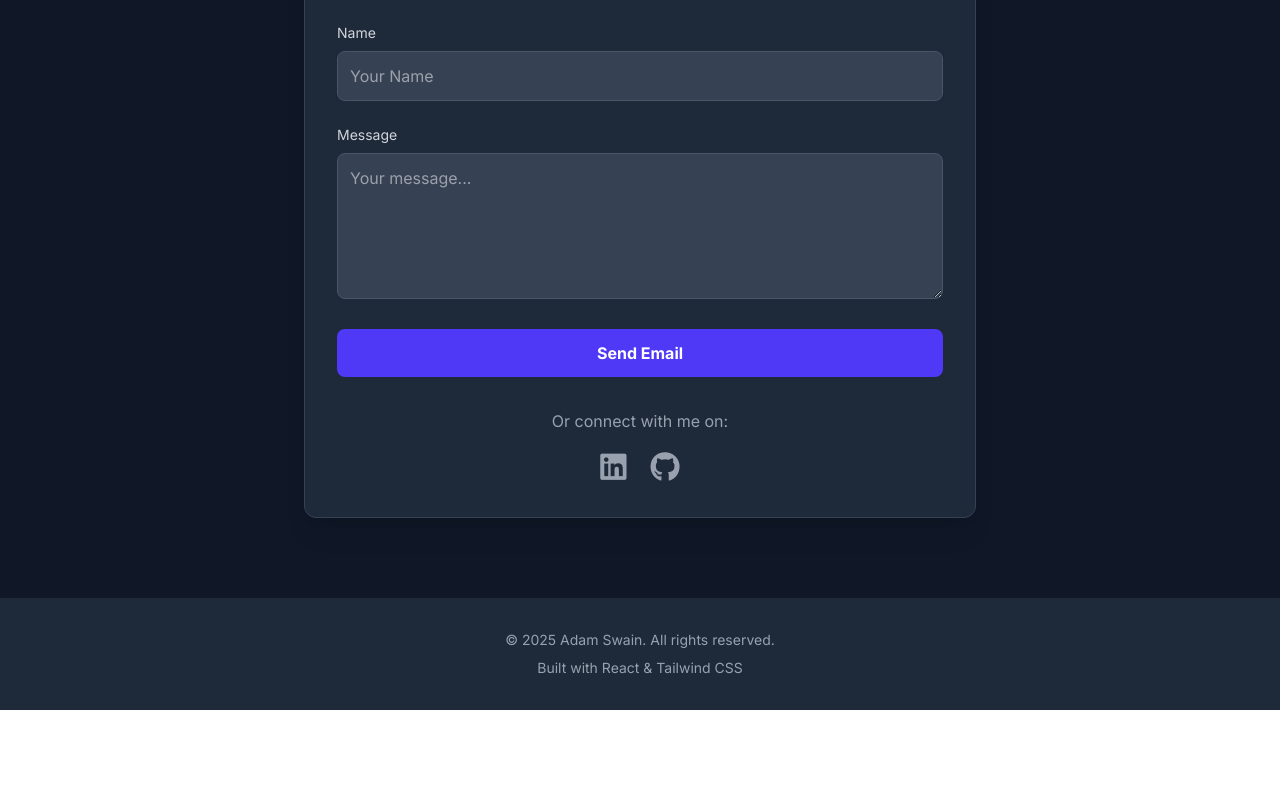
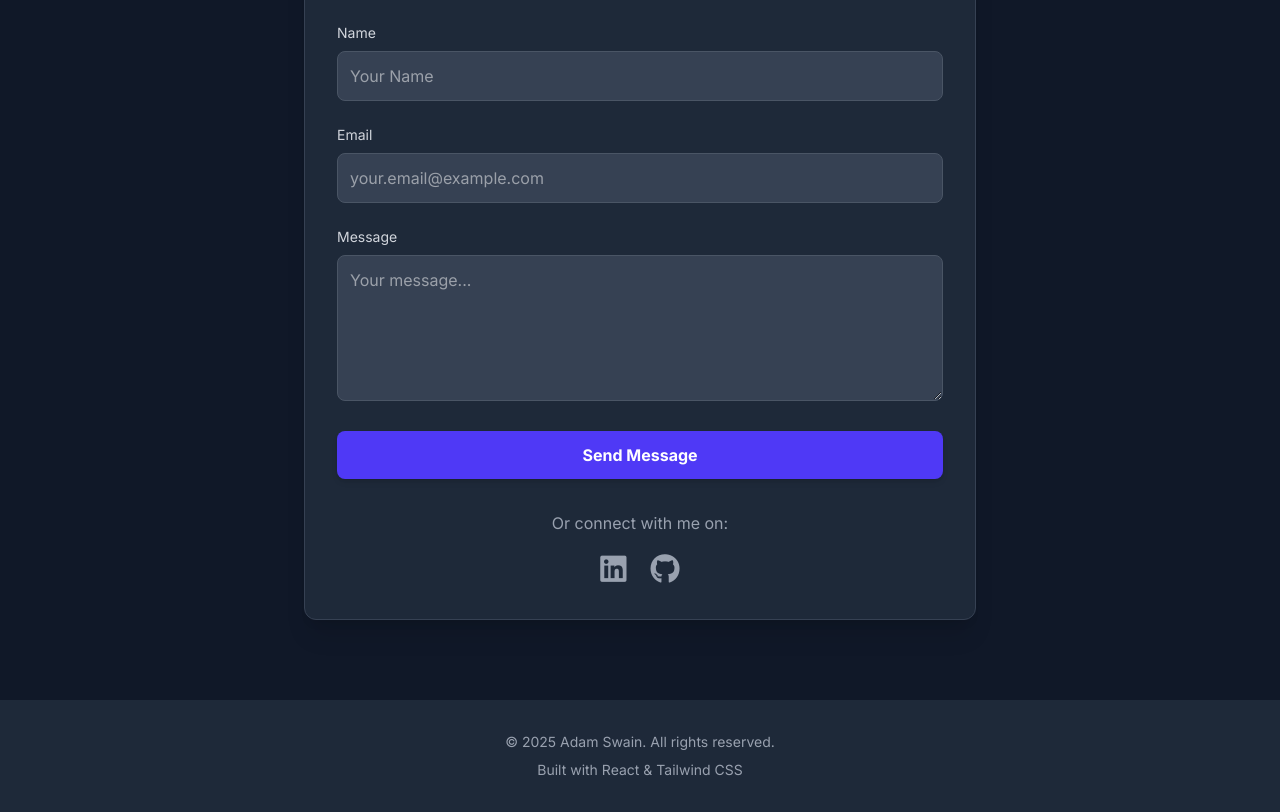
Before and after one commit to aswain009/interactivePortfolio, a React (Vite) app: page / in a window 1280 px wide. Shown: the part 2000-2812 px from the top of the page. Before the commit the page ends 2710 px from the top, so only its background shows below. Built offline with nearby package versions, Linux system fonts and the light colour scheme.

Commit message:
making updates to the project.

```diff
--- a/src/App.jsx
+++ b/src/App.jsx
@@ -198,7 +198,16 @@ function App() {
                                     name="name"
                                     className="w-full p-3 rounded-lg bg-gray-700 border border-gray-600 text-white focus:ring-2 focus:ring-indigo-500 focus:border-transparent transition-colors duration-300"
                                     placeholder="Your Name"
-                                    required
+                                />
+                            </div>
+                            <div>
+                                <label htmlFor="email" className="block text-sm font-medium text-gray-300 mb-2">Email</label>
+                                <input
+                                    type="email"
+                                    id="email"
+                                    name="email"
+                                    className="w-full p-3 rounded-lg bg-gray-700 border border-gray-600 text-white focus:ring-2 focus:ring-indigo-500 focus:border-transparent transition-colors duration-300"
+                                    placeholder="your.email@example.com"
                                 />
                             </div>
                             <div>
@@ -209,14 +218,14 @@ function App() {
                                     rows="5"
                                     className="w-full p-3 rounded-lg bg-gray-700 border border-gray-600 text-white focus:ring-2 focus:ring-indigo-500 focus:border-transparent transition-colors duration-300"
                                     placeholder="Your message..."
-                                    required
                                 ></textarea>
                             </div>
-                            <input
+                            <button
                                 type="submit"
-                                value="Send Email"
-                                className="w-full bg-indigo-600 hover:bg-indigo-700 text-white font-bold py-3 px-6 rounded-lg cursor-pointer transition-all duration-300"
-                            />
+                                className="w-full bg-indigo-600 hover:bg-indigo-700 text-white font-bold py-3 px-6 rounded-lg shadow-md transition-all duration-300 transform hover:scale-105 hover:shadow-lg"
+                            >
+                                Send Message
+                            </button>
                         </form>
                         <div className="mt-8 text-center text-gray-400">
                             <p>Or connect with me on:</p>
```
